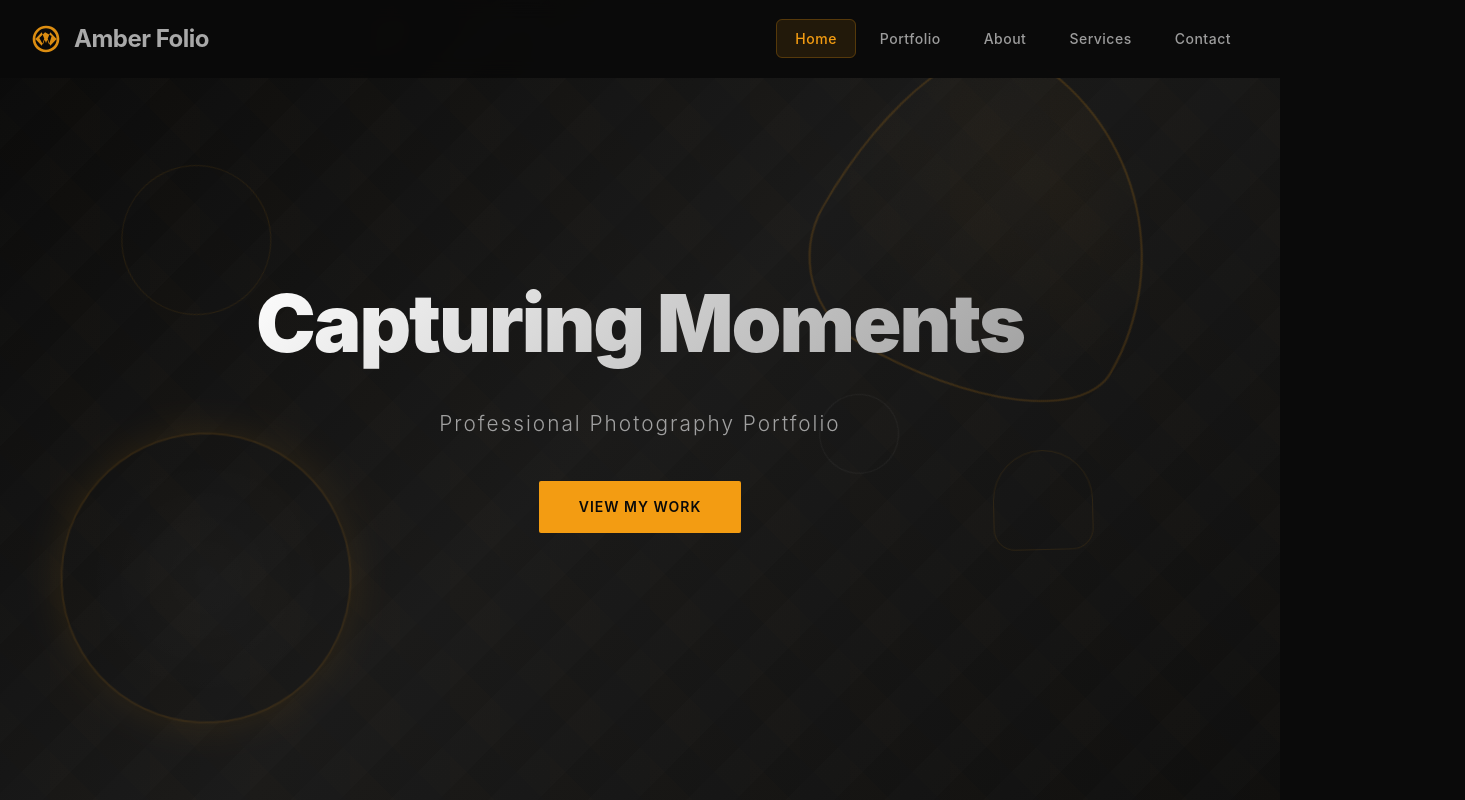
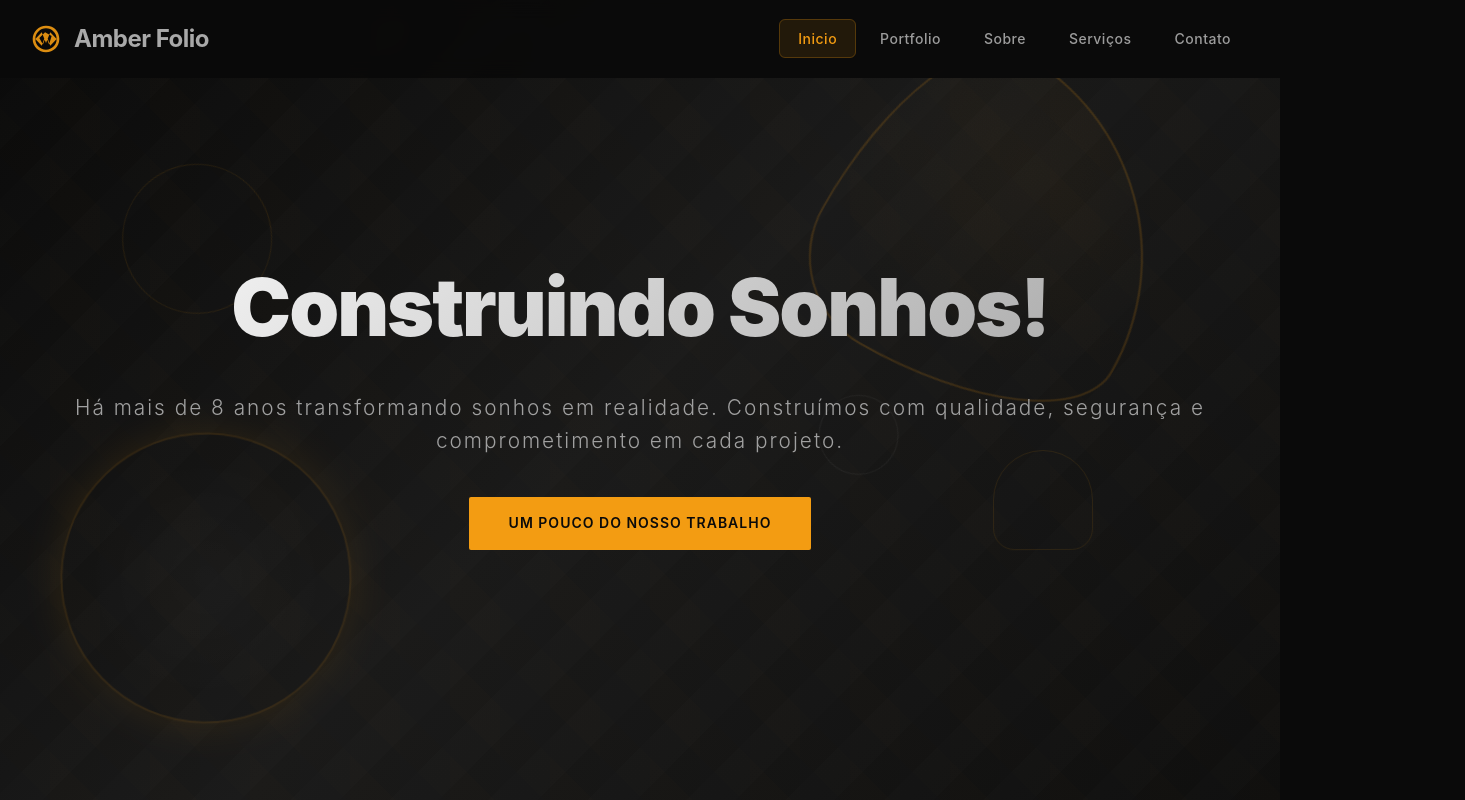
Before and after one commit to SupremaConstrutora/site, a plain HTML site: page index.html in a window 1280 px wide. Shown: the top 800 px of the page, 1465 px wide, since content can reach past the window. Drawn offline with Linux system fonts and the light colour scheme.

Commit message:
Update index.html

```diff
--- a/index.html
+++ b/index.html
@@ -3,15 +3,9 @@
 <head>
     <meta charset="UTF-8">
     <meta name="viewport" content="width=device-width, initial-scale=1.0">
-    <title>Amber Folio Dark Photography Portfolio by TemplateMo</title>
+    <title>Suprema Construtora</title>
     <link rel="stylesheet" href="templatemo-amber-folio.css">
-<!--
 
-TemplateMo 615 Amber Folio
-
-https://templatemo.com/tm-615-amber-folio
-
--->
 </head>
 <body>
     <!-- Loading Screen -->
@@ -29,11 +23,11 @@ https://templatemo.com/tm-615-amber-folio
                 Amber Folio
             </a>
             <ul class="nav-menu" id="navMenu">
-                <li><a href="#home">Home</a></li>
+                <li><a href="#home">Inicio</a></li>
                 <li><a href="#portfolio">Portfolio</a></li>
-                <li><a href="#about">About</a></li>
-                <li><a href="#services">Services</a></li>
-                <li><a href="#contact">Contact</a></li>
+                <li><a href="#about">Sobre</a></li>
+                <li><a href="#services">Serviços</a></li>
+                <li><a href="#contact">Contato</a></li>
             </ul>
             <div class="menu-toggle" id="menuToggle">
                 <span></span>
@@ -52,9 +46,9 @@ https://templatemo.com/tm-615-amber-folio
             <div class="floating-accent accent-3"></div>
         </div>
         <div class="hero-content reveal">
-            <h1 class="hero-title">Capturing Moments</h1>
-            <p class="hero-subtitle">Professional Photography Portfolio</p>
-            <a href="#portfolio" class="cta-button">View My Work</a>
+            <h1 class="hero-title">Construindo Sonhos!</h1>
+            <p class="hero-subtitle">Há mais de 8 anos transformando sonhos em realidade. Construímos com qualidade, segurança e comprometimento em cada projeto.</p>
+            <a href="#portfolio" class="cta-button">Um pouco do nosso trabalho</a>
         </div>
     </section>
 
@@ -188,9 +182,9 @@ https://templatemo.com/tm-615-amber-folio
             </div>
             <div class="about-content">
                 <h2>About the Artist</h2>
-                <p>With over a decade of experience in professional photography, I specialize in capturing the extraordinary in everyday moments. My journey began with a simple camera and an insatiable curiosity about the world around me.</p>
-                <p>From the bustling streets of urban landscapes to the serene beauty of nature, I strive to tell stories through my lens. Each photograph is a carefully crafted piece of art, designed to evoke emotion and preserve memories that last a lifetime.</p>
-                <p>My work has been featured in numerous galleries and publications worldwide, but my greatest satisfaction comes from creating images that resonate with people on a personal level.</p>
+                <p>A Suprema Construtora nasceu com a missão de entregar obras de alto padrão com transparência, segurança e compromisso.</p>
+                <p>Ao longo de mais de 15 anos, consolidamos nossa presença no mercado com centenas de projetos entregues no prazo e dentro do orçamento.</p>
+                <p>Nossa equipe multidisciplinar é composta por engenheiros, arquitetos e profissionais especializados que trabalham de forma integrada para garantir que cada empreendimento supere as expectativas dos clientes.</p>
 
                 <div class="stats">
                     <div class="stat-item">
@@ -292,7 +286,7 @@ https://templatemo.com/tm-615-amber-folio
     <section class="contact-section" id="contact">
         <div class="contact-container">
             <div class="section-header reveal">
-                <h2 class="section-title">Get In Touch</h2>
+                <h2 class="section-title">Entre em contato</h2>
                 <p class="section-subtitle">Vamos construir juntos</p>
             </div>
 
```
